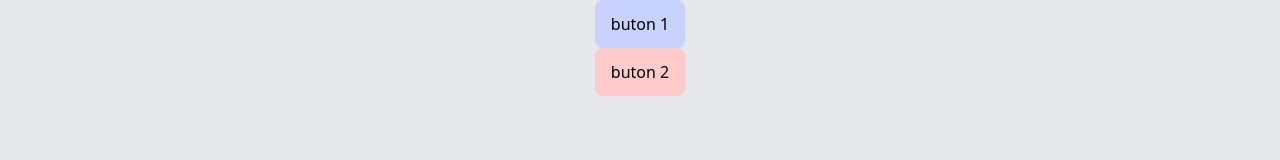
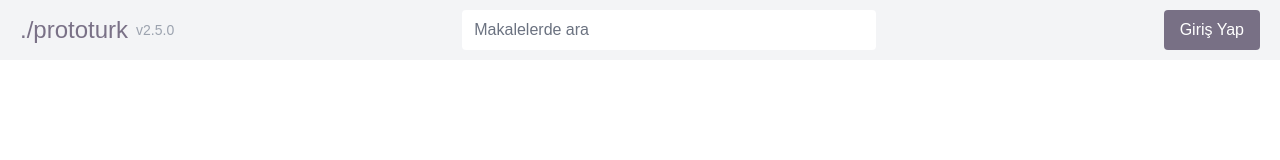
Before and after one commit to emrecan-balgun/tailwindcss, a website: page introduction/src/index.html in a window 1280 px wide. Drawn offline with Linux system fonts and the light colour scheme.

Commit message:
add header section

```diff
--- a/introduction/input.css
+++ b/introduction/input.css
@@ -7,3 +7,10 @@
         @apply bg-gray-300 px-4 h-12 inline-flex items-center rounded-lg hover:bg-gray-700 hover:text-white transition-colors
     }
 }
+
+@layer base {
+    @import url('https://fonts.googleapis.com/css2?family=Montserrat:wght@100;200;300;400;500;600;700;800;900&display=swap');
+    html {
+        font-family: "Montserrat", sans-serif;
+    }
+}
--- a/introduction/src/index.html
+++ b/introduction/src/index.html
@@ -7,8 +7,16 @@
     <title>Document</title>
     <link href="./output.css" rel="stylesheet">
 </head>
-<body class="bg-gray-200 h-full grid place-items-center">
-    <a href="#" class="btn bg-indigo-200 hover:bg-indigo-700 hover:text-white">buton 1</a>
-    <a href="#" class="btn bg-red-200 hover:bg-red-700 hover:text-white">buton 2</a>
+<body class="bg-white h-full flex">
+    <div class="h-15 bg-gray-100 border-b border-gray-100 w-full flex justify-between items-center px-5">
+        <a href="#" class="text-2xl font-medium inline-flex items-center text-prototurk">
+            ./prototurk
+            <span class="text-sm text-gray-400 ml-2">v2.5.0</span>
+        </a>
+        <form action="" class="w-1/3">
+            <input type="text" placeholder="Makalelerde ara" class="w-full h-10 px-3 placeholder-gray-500 rounded">
+        </form>
+        <a href="#" class="bg-prototurk text-white h-10 inline-flex items-center px-4 rounded">Giriş Yap</a>
+    </div>
 </body>
 </html>
--- a/introduction/tailwind.config.js
+++ b/introduction/tailwind.config.js
@@ -3,7 +3,14 @@ module.exports = {
   mode: 'jit',
   content: ['./src/**/*.html'],
   theme: {
-    extend: {},
+    extend: {
+      colors: {
+        prototurk: '#322445a1',
+      },
+      spacing: {
+        '15': '3.75rem',
+      }
+    },
   },
   plugins: [],
 }
```
Also changed, not shown: introduction/src/output.css.
